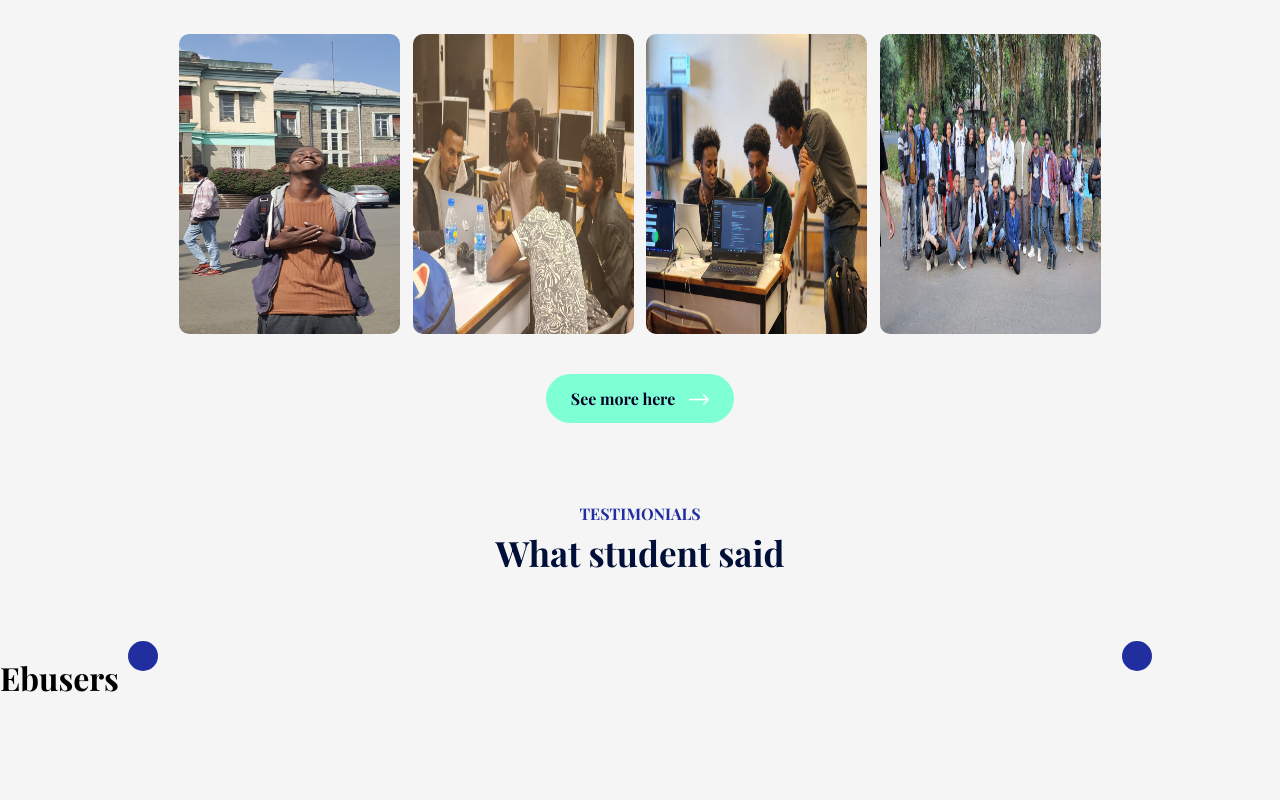
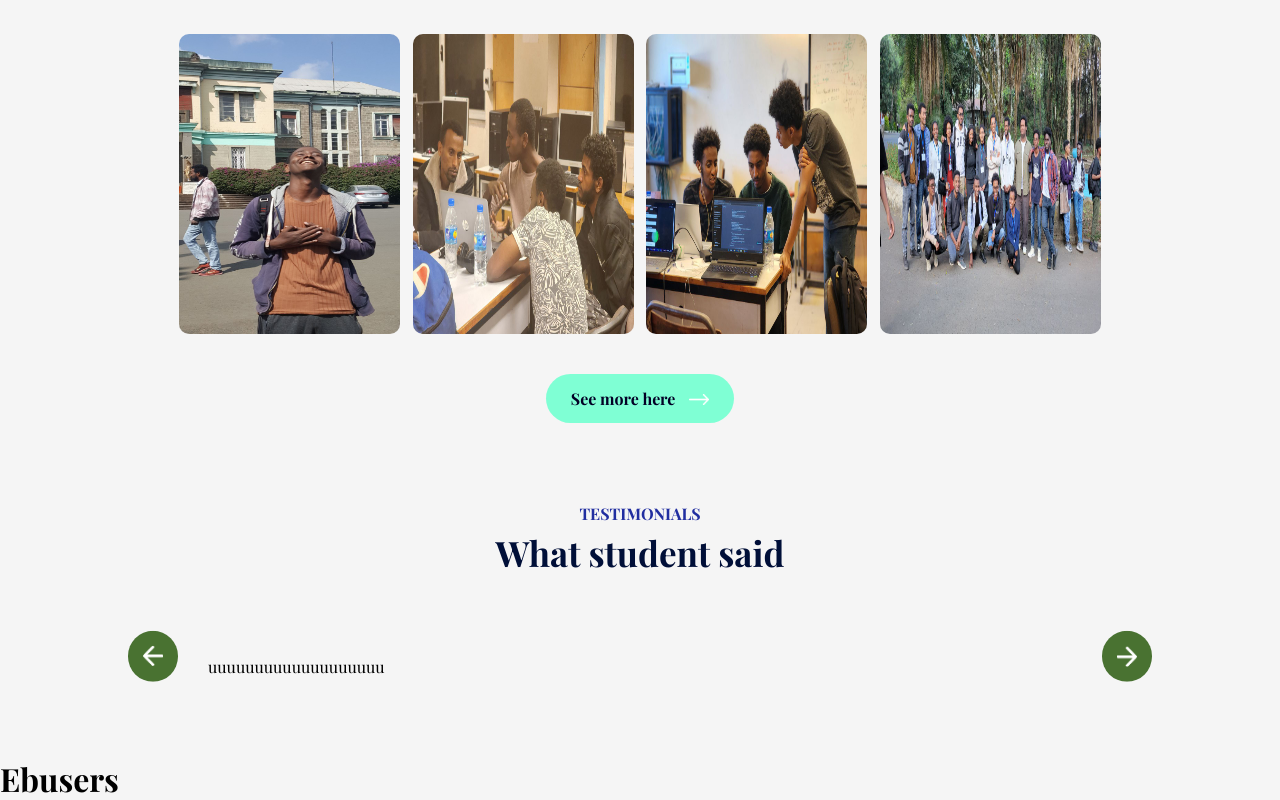
Before and after one commit to Tolegithub7/React, a React (Vite) app in the folder Ebusers/: page / in a window 1280 px wide. Shown: the part 2312-3112 px from the top of the page. Before the commit the page ends 3011 px from the top, so only its background shows below. Built offline with nearby package versions, Linux system fonts and the light colour scheme; a web font is replaced by a local one.

Commit message:
Testimonials

```diff
--- a/Ebusers/src/Components/Testimonials/Testimonials.css
+++ b/Ebusers/src/Components/Testimonials/Testimonials.css
@@ -1,4 +1,4 @@
-.testimonials {
+/* .testimonials {
   margin: 80px auto;
   padding: 0 80px;
   position: relative;
@@ -19,4 +19,26 @@
 .back-btn {
   right: auto;
   left: 0;
+} */
+
+.testimonials {
+  margin: 80px auto;
+  padding: 0 80px;
+  position: relative;
 }
+
+.back-btn,
+.next-btn {
+  background-color: rgba(30, 82, 0, 0.8);
+  position: absolute;
+  right: 0;
+  transform: translateY(-50%);
+  cursor: pointer;
+  padding: 15px;
+  width: 50px;
+  border-radius: 50%;
+}
+.back-btn {
+  right: auto;
+  left: 0;
+}
--- a/Ebusers/src/Components/Testimonials/Testimonials.jsx
+++ b/Ebusers/src/Components/Testimonials/Testimonials.jsx
@@ -15,7 +15,9 @@ const Testimonials = () => {
       <img src={user2} alt="" />
       <img src={user3} alt="" />
       <img src={user4} alt="" /> */}
-      <div className="slider"></div>
+      <div className="slider">
+        <p>uuuuuuuuuuuuuuuuuuu</p>
+      </div>
     </div>
   );
 };
```
